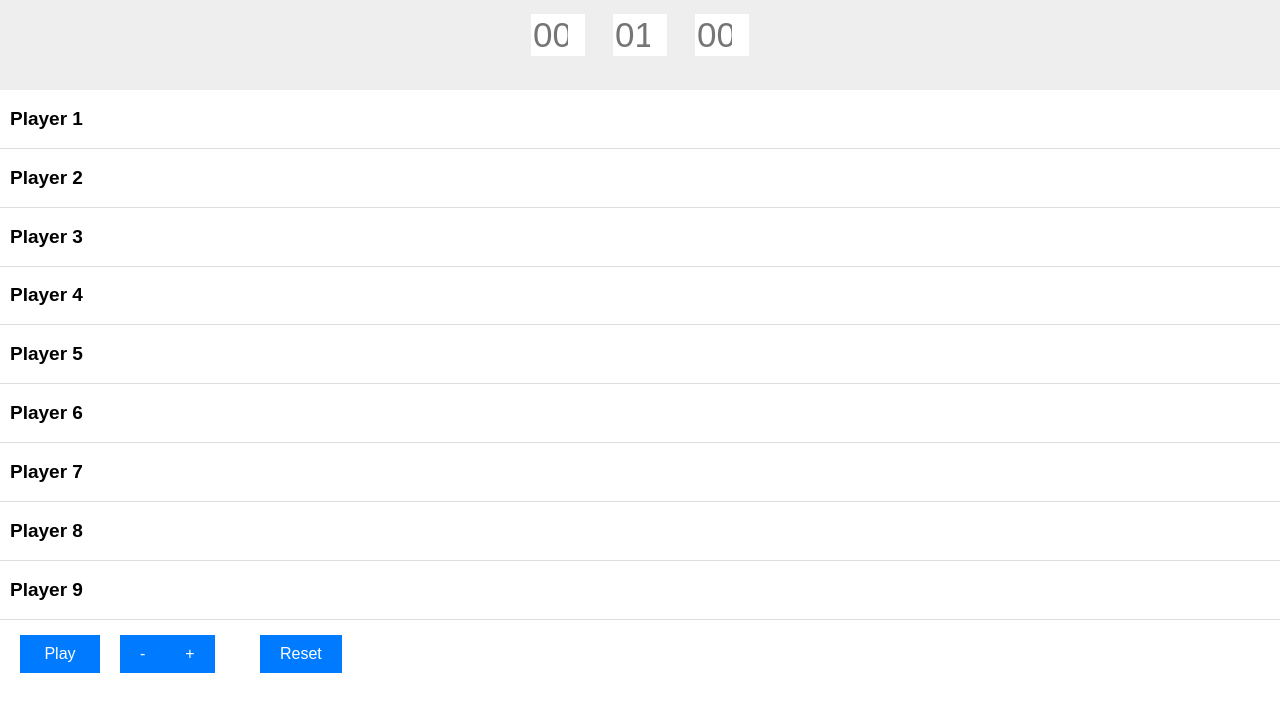
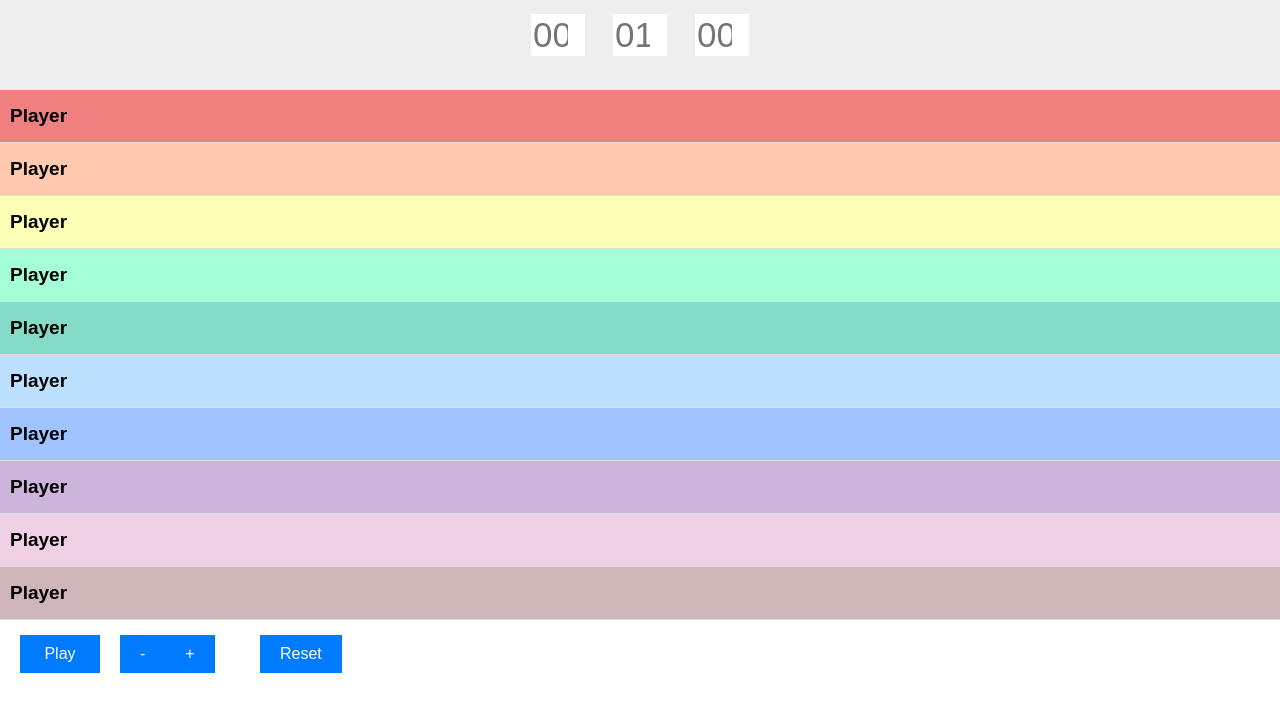
Before and after one commit to wpitt3/board-game-app, a React (Create React App) app: page / in a window 1280 px wide. Shown: the top 712 px of the page. Built offline with nearby package versions, Linux system fonts and the light colour scheme.

Commit message:
adding edit colour

```diff
--- a/src/timer/ChessTimer.tsx
+++ b/src/timer/ChessTimer.tsx
@@ -9,6 +9,7 @@ interface Player {
     name: string;
     timer: number;
     live: boolean;
+    colour: number;
 }
 
 // change order
@@ -24,15 +25,16 @@ function ChessTimer() {
     useEffect(() => {
         // Sample data for players
         const initialPlayers: Player[] = [
-            { name: 'Player 1', timer: time, live: true },
-            { name: 'Player 2', timer: time, live: true },
-            { name: 'Player 3', timer: time, live: true },
-            { name: 'Player 4', timer: time, live: true },
-            { name: 'Player 5', timer: time, live: true },
-            { name: 'Player 6', timer: time, live: true },
-            { name: 'Player 7', timer: time, live: true },
-            { name: 'Player 8', timer: time, live: true },
-            { name: 'Player 9', timer: time, live: true },
+            { name: 'Player', timer: time, live: true, colour: 0 },
+            { name: 'Player', timer: time, live: true, colour: 1 },
+            { name: 'Player', timer: time, live: true, colour: 2 },
+            { name: 'Player', timer: time, live: true, colour: 3 },
+            { name: 'Player', timer: time, live: true, colour: 4 },
+            { name: 'Player', timer: time, live: true, colour: 5 },
+            { name: 'Player', timer: time, live: true, colour: 6 },
+            { name: 'Player', timer: time, live: true, colour: 7 },
+            { name: 'Player', timer: time, live: true, colour: 8 },
+            { name: 'Player', timer: time, live: true, colour: 9 },
         ];
         setPlayers(initialPlayers);
     }, []);
@@ -69,6 +71,14 @@ function ChessTimer() {
         });
     };
 
+    const handleChangePlayerColour = (i: number) => {
+        setPlayers((prevPlayers) => {
+            const newPlayers = [...prevPlayers];
+            newPlayers[i].colour = (newPlayers[i].colour + 1) % 10;
+            return newPlayers;
+        });
+    };
+
     const handleTimeEdit = (newTime: number) => {
         setMaxTime(newTime)
         setPlayers((prevPlayers) => {
@@ -97,7 +107,10 @@ function ChessTimer() {
         setGameState('RESET')
         setPlayers((prevPlayers) => {
             const newPlayers = [...prevPlayers];
-            newPlayers.forEach( (player) => player.timer = time)
+            newPlayers.forEach( (player) => {
+                player.timer = time;
+                player.live = true;
+            })
             return newPlayers;
         });
     };
@@ -107,7 +120,7 @@ function ChessTimer() {
             const newPlayers = [...prevPlayers];
             if (newPlayers.length + change > 0 && newPlayers.length + change < 11) {
                 if (change > 0) {
-                    newPlayers.push({ name: 'Player', timer: time, live: true });
+                    newPlayers.push({ name: 'Player', timer: time, live: true, colour: newPlayers.length});
                 } else {
                     newPlayers.pop();
                 }
@@ -119,7 +132,7 @@ function ChessTimer() {
     return (
         <div>
             {gameState === 'RESET' && <EditTime time={time} onTimeEdit={handleTimeEdit} />}
-            {gameState === 'RESET' && <EditPlayersTable players={players} onPlayerNameEdit={handlePlayerNameEdit} />}
+            {gameState === 'RESET' && <EditPlayersTable players={players} onPlayerNameEdit={handlePlayerNameEdit} changePlayerColour={handleChangePlayerColour} />}
             {gameState !== 'RESET' && <PlayerTable players={players} activePlayerIndex={activePlayerIndex} onTableRowClick={handleTableRowClick} />}
             <div className="buttons">
                 <button className='pause' onClick={handlePauseButtonClick}>
--- a/src/timer/EditPlayerTable.css
+++ b/src/timer/EditPlayerTable.css
@@ -17,4 +17,53 @@
     font-weight: bold;
     font-size: 19px;
     width: 170px;
+    background: none;
 }
+
+.edit-player-row input {
+    border: none;
+    font-weight: bold;
+    font-size: 19px;
+    width: 170px;
+    background: none;
+}
+
+.edit-player-row.colour-0 {
+    background-color: #f08080;
+}
+
+.edit-player-row.colour-1 {
+    background-color: #ffcaaf;
+}
+
+.edit-player-row.colour-2 {
+    background-color: #fdffb6;
+}
+
+.edit-player-row.colour-3 {
+    background-color: #a5ffd6;
+}
+
+.edit-player-row.colour-4 {
+    background-color: #84dcc6;
+}
+
+.edit-player-row.colour-5 {
+    background-color: #bde0fe;
+}
+
+.edit-player-row.colour-6 {
+    background-color: #a0c4ff;
+}
+
+.edit-player-row.colour-7 {
+    background-color: #cdb4db;
+}
+
+.edit-player-row.colour-8 {
+    background-color: #efcfe3;
+}
+
+.edit-player-row.colour-9 {
+    background-color: #ceb5b7;
+}
--- a/src/timer/EditPlayersTable.tsx
+++ b/src/timer/EditPlayersTable.tsx
@@ -4,22 +4,25 @@ import './EditPlayerTable.css';
 interface Player {
     name: string;
     timer: number;
+    colour: number;
 }
 
 interface EditPlayerTableProps {
     players: Player[];
     onPlayerNameEdit: (name: string, i:number) => void;
+    changePlayerColour: (i:number) => void;
 }
 
 interface EditPlayerRowProps {
     player: Player;
     onChange: (value: string) => void;
+    changePlayerColour: () => void;
     index: number;
 }
 
-const EditPlayerRow: React.FC<EditPlayerRowProps> = ({ player, onChange}) => {
+const EditPlayerRow: React.FC<EditPlayerRowProps> = ({ player, onChange, changePlayerColour}) => {
     return (
-        <tr className={`edit-player-row `}>
+        <tr className={`edit-player-row colour-${player.colour}`}>
             <td><input type="text"
                 value={player.name}
                 onChange={(e) => onChange(e.target.value.substring(0, 12))}
@@ -29,14 +32,13 @@ const EditPlayerRow: React.FC<EditPlayerRowProps> = ({ player, onChange}) => {
 };
 
 const EditPlayerTable: React.FC<EditPlayerTableProps> = ({
-         players,
-         onPlayerNameEdit,
+         players, onPlayerNameEdit, changePlayerColour,
      }) => {
     return (
         <table className="edit-player-table">
             <tbody>
             {players.map((player, index) => (
-                <EditPlayerRow key={index} player={player} index={index} onChange={(name) => onPlayerNameEdit(name, index)}/>
+                <EditPlayerRow key={index} player={player} index={index} onChange={(name) => onPlayerNameEdit(name, index)} changePlayerColour={() => changePlayerColour(index)}/>
             ))}
             </tbody>
         </table>
--- a/src/timer/PlayerTable.css
+++ b/src/timer/PlayerTable.css
@@ -7,10 +7,6 @@
 .player-row {
     border-bottom: 1px solid #ddd;
     font-size: 19px;
-}
-
-.player-row.active {
-    background-color: #f0f0f0;
 }
 
 .player-row td {
@@ -32,3 +28,51 @@
     margin-top: -1px;
     padding: 0 5px 0 5px;
 }
+
+.player-row .active {
+    background: #eeeeee;
+    color: red;
+    text-decoration: underline;
+}
+
+.player-row.colour-0 {
+    background-color: #f08080;
+}
+
+.player-row.colour-1 {
+    background-color: #ffcaaf;
+}
+
+.player-row.colour-2 {
+    background-color: #fdffb6;
+}
+
+.player-row.colour-3 {
+    background-color: #a5ffd6;
+}
+
+.player-row.colour-4 {
+    background-color: #84dcc6;
+}
+
+.player-row.colour-5 {
+    background-color: #bde0fe;
+}
+
+.player-row.colour-6 {
+    background-color: #a0c4ff;
+}
+
+.player-row.colour-7 {
+    background-color: #cdb4db;
+}
+.player-row.colour-8 {
+    background-color: #efcfe3;
+}
+.player-row.colour-9 {
+    background-color: #ceb5b7;
+}
+
+.player-row.dead {
+    background-color: #bbb;
+}
--- a/src/timer/PlayerTable.tsx
+++ b/src/timer/PlayerTable.tsx
@@ -4,6 +4,8 @@ import './PlayerTable.css';
 interface Player {
     name: string;
     timer: number;
+    live: boolean;
+    colour: number;
 }
 
 interface PlayerTableProps {
@@ -34,12 +36,10 @@ const PlayerRow: React.FC<PlayerRowProps> = ({ player, index, active, onClick})
     const secs = Math.ceil(player.timer / 1000)
     const mins = Math.floor(secs / 60)
     const hours = Math.floor(mins / 60)
-
     return (
-        <tr className={`player-row ${active ? 'active' : ''}`} onClick={onClick}
-        >
+        <tr className={`player-row ${!player.live ? 'dead' : ''}  colour-${player.colour}`} onClick={onClick}>
             <td>{player.name}</td>
-            <td>
+            <td className={active ? 'active' : ''}>
                 <TimerItem value={hours}/>
                 <div className={'colon'}>{":"}</div>
                 <TimerItem value={mins}/>
```
